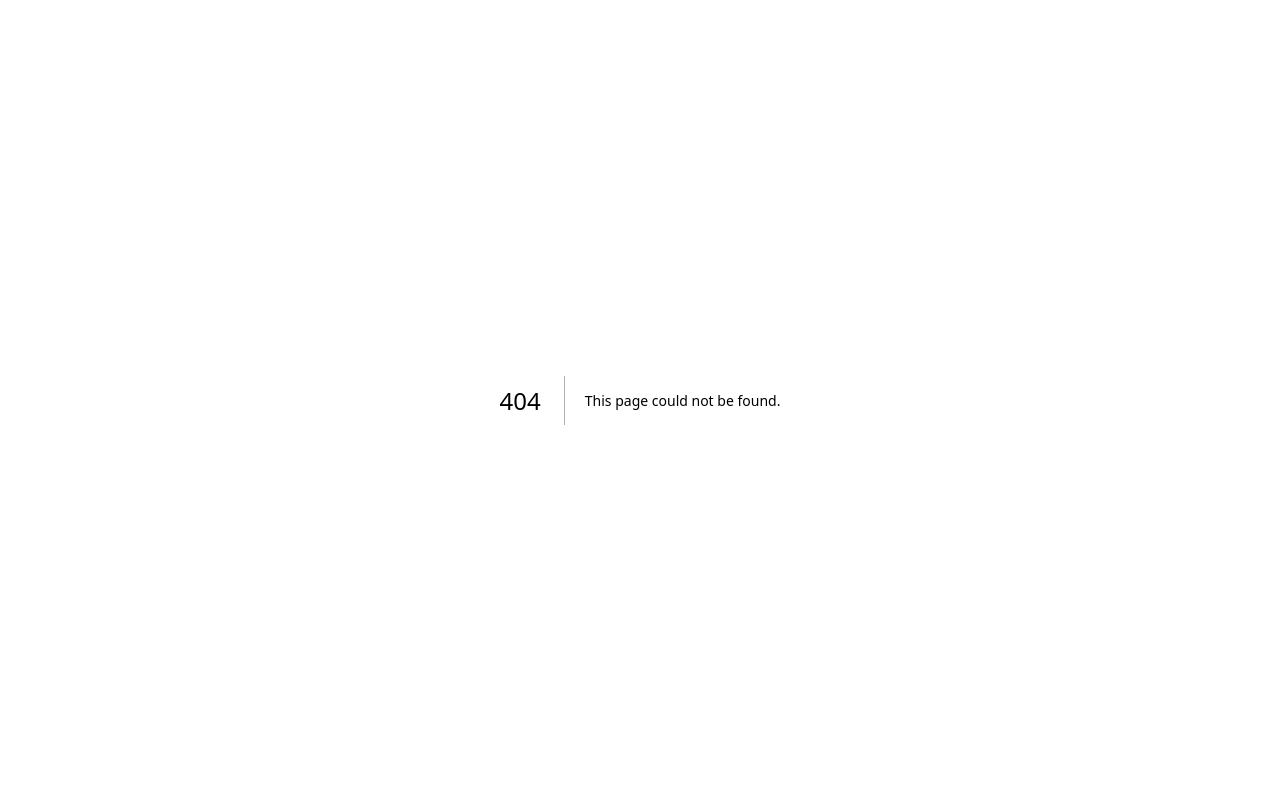
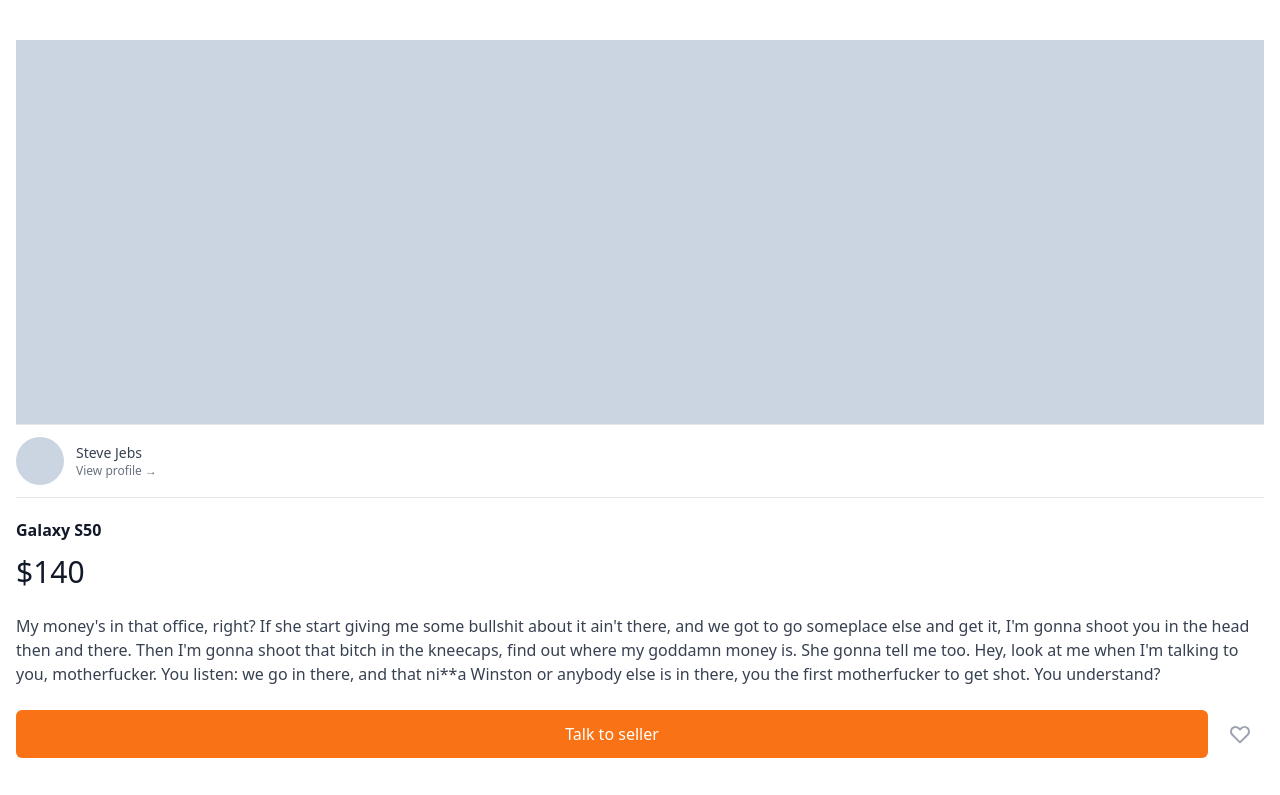
Before and after one commit to padd60/Carrot-Market, a Next.js app: page /items/0 in a window 1280 px wide. Before the commit this address had no page. Shown: the top 795 px of the page. Built offline with nearby package versions, Linux system fonts and the light colour scheme.

Commit message:
[feat, style] 상품 상세페이지 UI 구현 및 스타일링

```diff
--- /dev/null
+++ b/pages/items/[id].tsx
@@ -0,0 +1,70 @@
+import type { NextPage } from 'next';
+
+const ItemDetail: NextPage = () => {
+  return (
+    <div className="px-4 py-10">
+      <div className="mb-8">
+        <div className="h-96 bg-slate-300" />
+        <div className="flex cursor-pointer py-3 border-t border-b items-center space-x-3">
+          <div className="w-12 h-12 rounded-full bg-slate-300" />
+          <div>
+            <p className="text-sm font-medium text-gray-700">Steve Jebs</p>
+            <p className="text-xs font-medium text-gray-500">
+              View profile &rarr;
+            </p>
+          </div>
+        </div>
+        <div className="mt-5">
+          <h1 className="text-3-xl font-bold text-gray-900">Galaxy S50</h1>
+          <p className="text-3xl block mt-3 text-gray-900">$140</p>
+          <p className="text-base my-6 text-gray-700">
+            My money&apos;s in that office, right? If she start giving me some
+            bullshit about it ain&apos;t there, and we got to go someplace else
+            and get it, I&apos;m gonna shoot you in the head then and there.
+            Then I&apos;m gonna shoot that bitch in the kneecaps, find out where
+            my goddamn money is. She gonna tell me too. Hey, look at me when
+            I&apos;m talking to you, motherfucker. You listen: we go in there,
+            and that ni**a Winston or anybody else is in there, you the first
+            motherfucker to get shot. You understand?
+          </p>
+          <div className="flex items-center justify-between space-x-2">
+            <button className="flex-1 bg-orange-500 text-white py-3 rounded-md focus:outline-none focus:ring-2 focus: ring-offset-2 font-medium hover:bg-orange-600 focus:ring-orange-500">
+              Talk to seller
+            </button>
+            <button className="p-3 rounded-md flex items-center justify-center text-gray-400 hover:bg-gray-100 hover:text-gray-500">
+              <svg
+                className="h-6 w-6 "
+                xmlns="http://www.w3.org/2000/svg"
+                fill="none"
+                viewBox="0 0 24 24"
+                stroke="currentColor"
+                aria-hidden="true"
+              >
+                <path
+                  strokeLinecap="round"
+                  strokeLinejoin="round"
+                  strokeWidth="2"
+                  d="M4.318 6.318a4.5 4.5 0 000 6.364L12 20.364l7.682-7.682a4.5 4.5 0 00-6.364-6.364L12 7.636l-1.318-1.318a4.5 4.5 0 00-6.364 0z"
+                />
+              </svg>
+            </button>
+          </div>
+        </div>
+      </div>
+      <div>
+        <h2 className="text-2xl font-bold text-gray-900">Similar items</h2>
+        <div className=" mt-6 grid grid-cols-2 gap-4">
+          {[1, 2, 3, 4, 5, 6].map((_, i) => (
+            <div key={i}>
+              <div className="mb-4 h-56 w-full bg-slate-300" />
+              <h3 className="text-gray-700 -mb-1">Galaxy S60</h3>
+              <span className="text-sm font-medium text-gray-700">$6</span>
+            </div>
+          ))}
+        </div>
+      </div>
+    </div>
+  );
+};
+
+export default ItemDetail;
```
